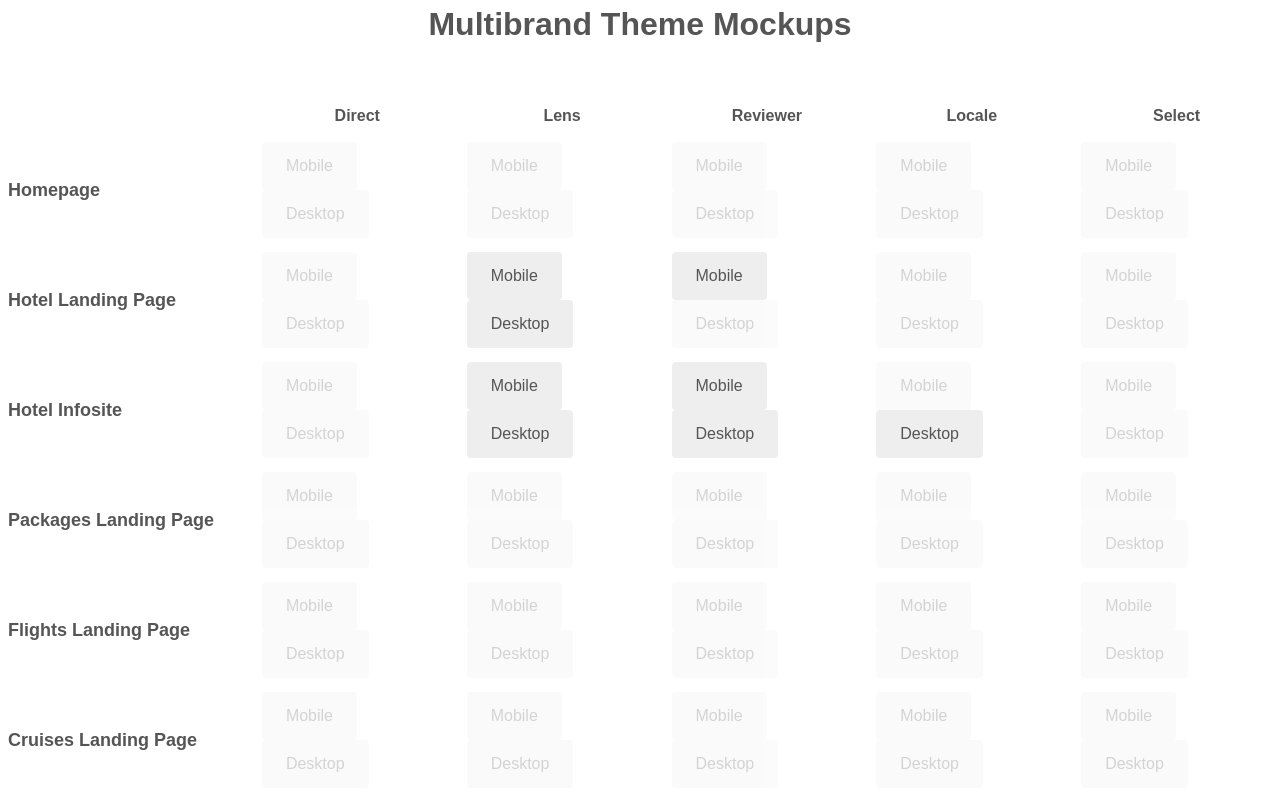
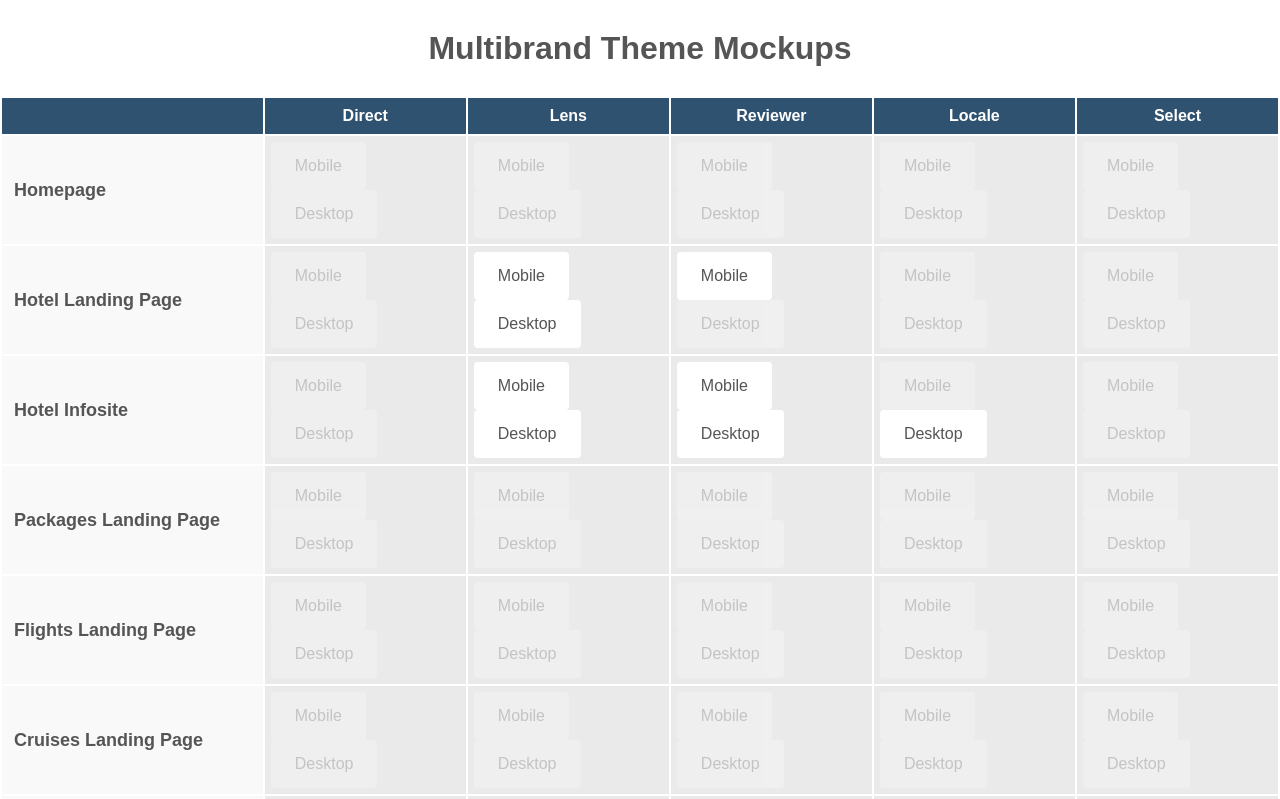
Before and after one commit to jaseflow/mtbthemes, a plain HTML site: page index.html in a window 1280 px wide. Shown: the top 799 px of the page. Drawn offline with Linux system fonts and the light colour scheme.

Commit message:
Style table

```diff
--- a/styles.css
+++ b/styles.css
@@ -36,7 +36,8 @@ nav {
 
 h1 {
 	font-size: 2em; /* 32px */
-    margin-bottom: 3rem;
+    margin-top: 1.5rem;
+    margin-bottom: 1.5rem;
 }
 
 h2 {
@@ -46,16 +47,21 @@ h2 {
 td,
 th {
     padding: 6px;
+    background: #eaeaea;
 }
 
 th {
     font-weight: bold;
     text-align: center;
+    background: #305271;
+    color: #fff;
 }
 
 td:first-child {
 	font-weight: bold;
     font-size: 18px;
+    background: #f9f9f9;
+    padding: 12px;
 }
 
 .text-centered  {
@@ -65,21 +71,29 @@ td:first-child {
 .btn {
     display: inline-block;
     padding: 0.75em 1.5em;
-    background: #eee;
+    background: #fff;
     border-radius: 4px;
     color: #555;
     text-decoration: none;
+    transition: all 0.25s ease;
 }
 
-.btn:hover { background: #ddd; }
+.btn:hover {
+    background: #3b91e0;
+    color: #fff;
+}
 
 .disabled {
+    background: #fff;
 	cursor: default;
+    color: #555;
     opacity: 0.25;
-    background: #eee;
 }
 
-.disabled:hover { background: #eee }
+.disabled:hover {
+    background: #fff;
+    color: #555;
+}
 
 .frame {
     overflow-y: auto;
```
